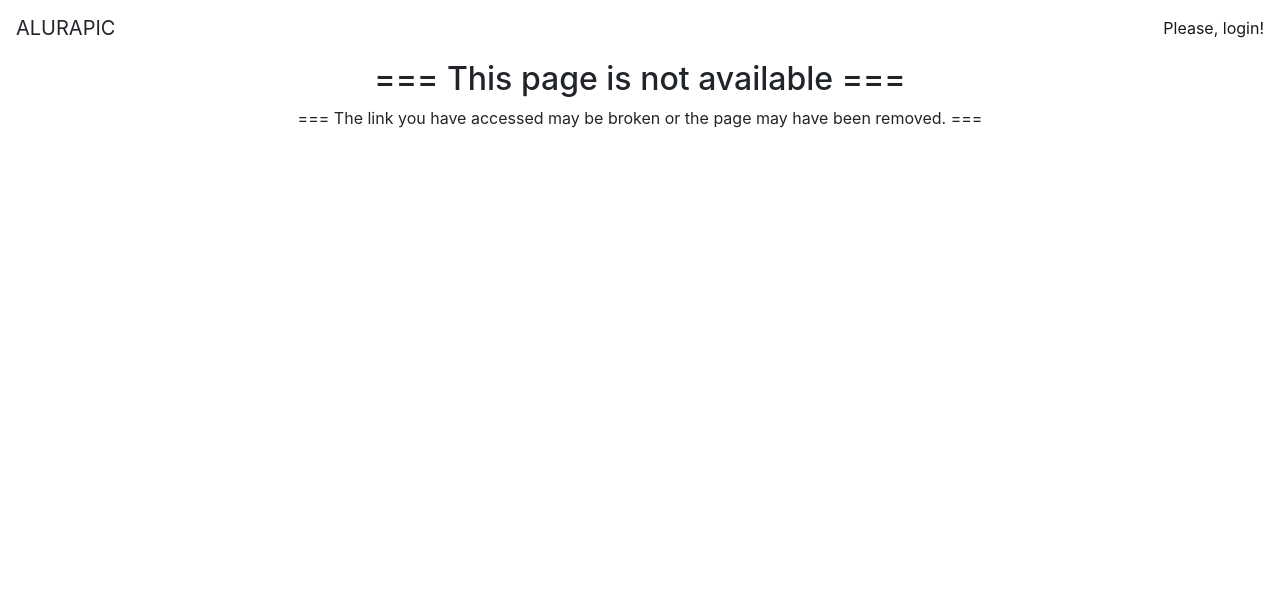
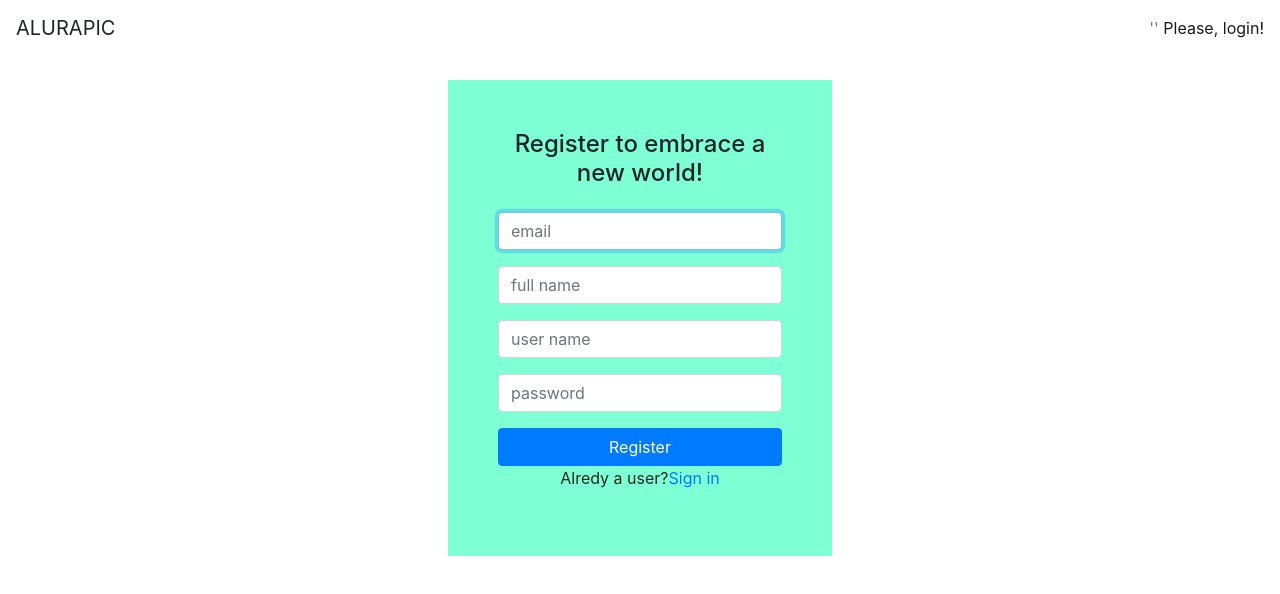
Before and after one commit to rogeriotadeudosreis/alurapic, an Angular app: page /signup in a window 1280 px wide. Shown: the top 594 px of the page. Built offline with nearby package versions, Linux system fonts and the light colour scheme.

Commit message:
Registro de um novo usuário
criado o componente signup e suas validações padrões para cadastrar um novo usuário.

```diff
--- a/src/app/core/header/header.component.html
+++ b/src/app/core/header/header.component.html
@@ -9,7 +9,7 @@
     </div>
 
     <ng-template #login>
-      <span class="navbar-text">
+      <span class="navbar-text">''
         <a [routerLink]="['']">Please, login! </a>
       </span>
     </ng-template>
--- a/src/app/home/home.module.ts
+++ b/src/app/home/home.module.ts
@@ -1,12 +1,13 @@
+import { SignUpComponent } from './signup/signup.component';
 import { RouterModule } from '@angular/router';
 import { VMessageModule } from './../shared/components/vmessage/vmessage.module';
 import { CommonModule } from '@angular/common';
 import { NgModule } from '@angular/core';
 import { SignInComponent } from './signin/signin.component';
-import { ReactiveFormsModule } from '@angular/forms';
+import { FormsModule, ReactiveFormsModule } from '@angular/forms';
 
 @NgModule({
-  declarations: [SignInComponent],
+  declarations: [SignInComponent, SignUpComponent],
   imports: [CommonModule, ReactiveFormsModule, VMessageModule,RouterModule],
 })
 export class HomeModule {}
--- /dev/null
+++ b/src/app/home/signup/signup.component.html
@@ -0,0 +1,86 @@
+<div
+  class="container"
+  style="
+    margin-top: 20px;
+    background-color: aquamarine;
+    width: 30%;
+    padding: 50px;
+  "
+>
+<h4 class="text-center">Register to embrace a new world!</h4>
+
+  <form class="form mt-4" [formGroup]="formSignUp" (submit)="register()">
+    <div class="form-group">
+      <input formControlName="email" type="text" class="form-control" placeholder="email" autofocus required/>
+      <ap-vmessage
+        *ngIf="formSignUp.get('email').errors?.required &&
+        formSignUp.get('email').touched"
+        text="Favor informar o email">
+      </ap-vmessage>
+      <ap-vmessage
+        *ngIf="formSignUp.get('email').errors?.email"
+        text="Email inválido">
+      </ap-vmessage>
+    </div>
+
+    <div class="form-group">
+      <input formControlName="fullName" type="text" class="form-control" placeholder="full name" required/>
+      <ap-vmessage
+        *ngIf="formSignUp.get('fullName').errors?.required &&
+        formSignUp.get('fullName').touched"
+        text="Favor informar o nome completo">
+      </ap-vmessage>
+      <ap-vmessage
+        *ngIf="formSignUp.get('fullName').errors?.minlength"
+        text="O nome deve ter no mínimo 03 caracteres">
+      </ap-vmessage>
+      <ap-vmessage
+        *ngIf="formSignUp.get('fullName').errors?.maxlength"
+        text="O nome deve ter no máximo 100 caracteres">
+      </ap-vmessage>
+    </div>
+
+    <div class="form-group">
+      <input formControlName="userName" type="text" class="form-control" placeholder="user name" required/>
+      <ap-vmessage
+        *ngIf="formSignUp.get('userName').errors?.required &&
+        formSignUp.get('userName').touched"
+        text="Favor informar o nome completo">
+      </ap-vmessage>
+      <ap-vmessage
+        *ngIf="formSignUp.get('userName').errors?.minlength"
+        text="O nome deve ter no mínimo 03 caracteres">
+      </ap-vmessage>
+      <ap-vmessage
+        *ngIf="formSignUp.get('userName').errors?.maxlength"
+        text="O nome deve ter no máximo 40 caracteres">
+      </ap-vmessage>
+      <ap-vmessage
+        *ngIf="formSignUp.get('userName').errors?.pattern"
+        text="O nome deve começar com letras minúsculas">
+      </ap-vmessage>
+
+    </div>
+
+    <div class="form-group">
+      <input formControlName="password" type="password" class="form-control" placeholder="password" required/>
+      <ap-vmessage
+        *ngIf="formSignUp.get('password').errors?.required &&
+        formSignUp.get('password').touched"
+        text="Favor informar uma senha">
+      </ap-vmessage>
+      <ap-vmessage
+        *ngIf="formSignUp.get('password').errors?.minlength"
+        text="A senha deve conter no mínimo 06 dígitos">
+      </ap-vmessage>
+      <ap-vmessage
+        *ngIf="formSignUp.get('password').errors?.maxlength"
+        text="A senha deve conter no máximo 12 dígitos">
+      </ap-vmessage>
+    </div>
+
+    <button class="btn btn-primary btn-block">Register</button>
+
+    <p class="text-center">Alredy a user?<a [routerLink]="['']">Sign in</a></p>
+  </form>
+</div>
--- /dev/null
+++ b/src/app/home/signup/signup.component.ts
@@ -0,0 +1,50 @@
+import { FormGroup, FormBuilder, Validators } from '@angular/forms';
+import { Component, OnInit } from '@angular/core';
+
+@Component({
+  templateUrl: './signup.component.html',
+})
+export class SignUpComponent implements OnInit {
+  constructor(private formBuilder: FormBuilder) {}
+
+  ngOnInit(): void {
+    this.createFormBuilder();
+  }
+
+  formSignUp: FormGroup;
+
+  createFormBuilder() {
+    this.formSignUp = this.formBuilder.group({
+      email: ['', [Validators.required, Validators.email]],
+      fullName: [
+        '',
+        [
+          Validators.required,
+          Validators.minLength(3),
+          Validators.maxLength(100),
+        ],
+      ],
+      userName: [
+        '',
+        [
+          Validators.required,
+          Validators.pattern(/^[a-z0-9_\-]+$/),
+          Validators.minLength(3),
+          Validators.maxLength(40),
+        ],
+      ],
+      password: [
+        '',
+        [
+          Validators.required,
+          Validators.minLength(6),
+          Validators.maxLength(12),
+        ],
+      ],
+    });
+  }
+
+  register() {
+    console.log('registrar', this.formSignUp.value);
+  }
+}
```
Also changed, not shown: src/app/app-routing.module.ts (+6 -1 lines).
